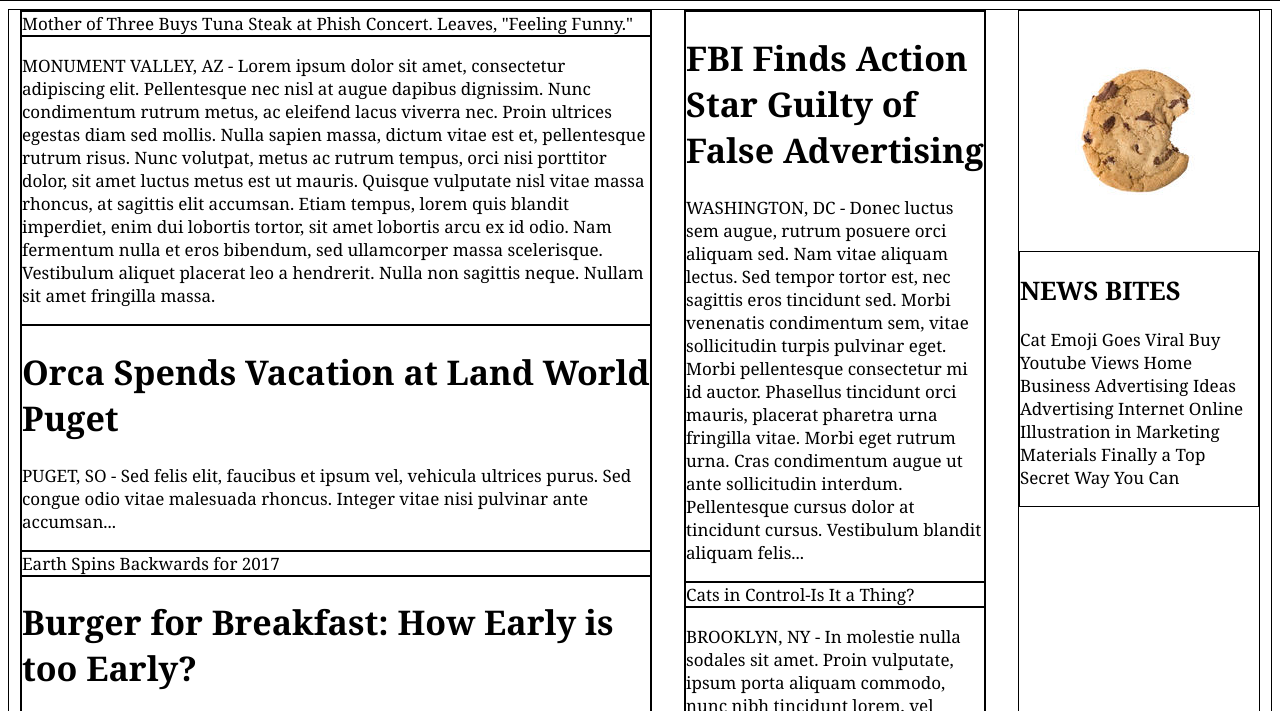
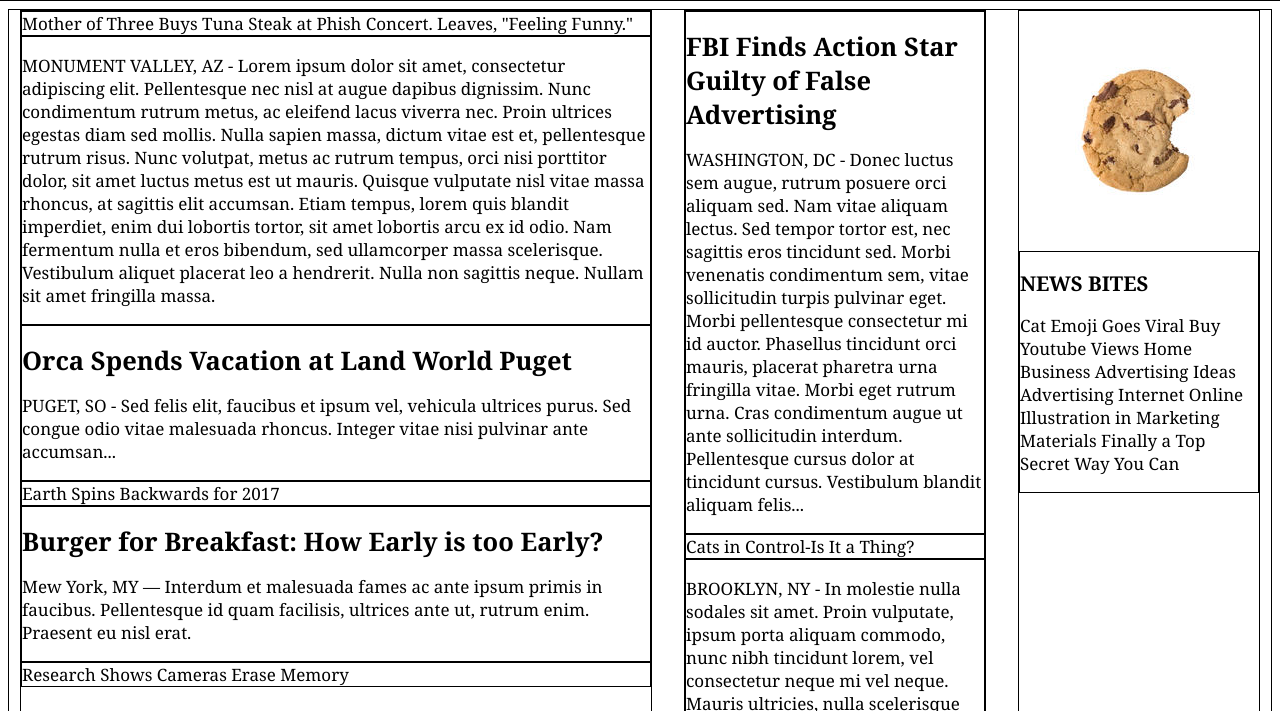
Before and after one commit to ggdetkos/mytimes, a plain HTML site: page index.html in a window 1280 px wide. Shown: the part 71-782 px from the top of the page. Drawn offline with Linux system fonts and the light colour scheme.

Commit message:
Add H1 and H2 styles

```diff
--- a/resources/css/style.css
+++ b/resources/css/style.css
@@ -14,6 +14,14 @@ body {
 
 a {
   color: #000000;
+}
+
+h1 {
+  font-size: 1.5em;
+}
+
+h2 {
+  font-size: 1.2em;
 }
 
 header {
```
